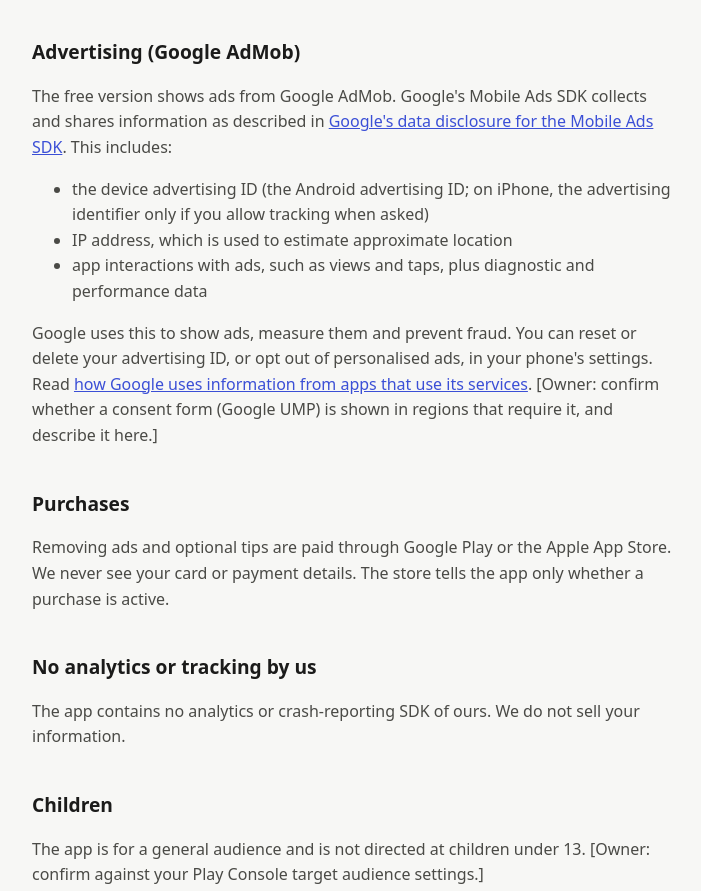
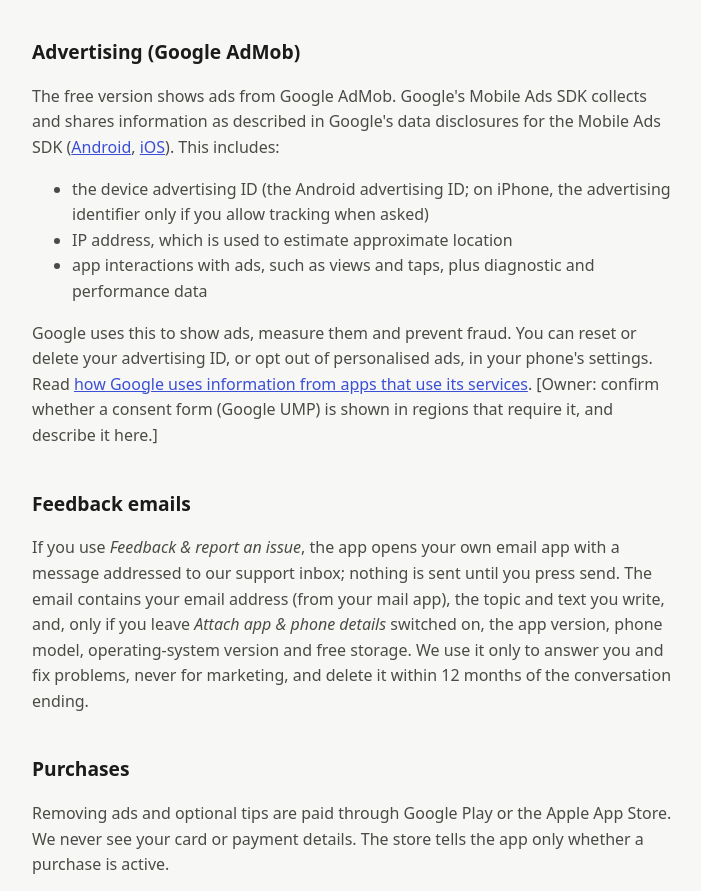
Before and after one commit to radiusbot/wmt-data, a plain HTML site: page site/privacy.html in a window 1280 px wide. Shown: the part 1113-2004 px from the top of the page, without its empty margins (288-989 px from the left). Drawn offline with Linux system fonts and the light colour scheme.

Commit message:
Privacy draft: disclose Feedback emails, link iOS AdMob disclosure
Co-Authored-By: Claude Opus 5.5 <noreply@anthropic.com>

```diff
--- a/site/privacy.html
+++ b/site/privacy.html
@@ -18,7 +18,7 @@
   <p>This policy explains what the Where is My Train app ("the app") does with information. The app is published by [publisher name] ("we").</p>
 
   <h2>No accounts</h2>
-  <p>The app has no sign-up, login or user account. We do not ask for your name, email address or phone number, and we run no server that receives your searches.</p>
+  <p>The app has no sign-up, login or user account. The app never asks for your name, email address or phone number, and we run no server that receives your searches.</p>
 
   <h2>Data stays on your phone</h2>
   <p>Your saved trains, recent searches, PNR numbers you enter, settings, and cached train and station lists are stored only on your device. We cannot see them. Uninstalling the app or clearing its storage deletes them.</p>
@@ -30,13 +30,16 @@
   <p>The app downloads small settings files (for example, which features are switched on) from <code>radiusbot.com</code>, hosted on GitHub Pages. These downloads contain no information about you, but GitHub, as the host, may log your IP address. See <a href="https://docs.github.com/en/site-policy/privacy-policies/github-general-privacy-statement">GitHub's privacy statement</a>.</p>
 
   <h2>Advertising (Google AdMob)</h2>
-  <p>The free version shows ads from Google AdMob. Google's Mobile Ads SDK collects and shares information as described in <a href="https://developers.google.com/admob/android/privacy/play-data-disclosure">Google's data disclosure for the Mobile Ads SDK</a>. This includes:</p>
+  <p>The free version shows ads from Google AdMob. Google's Mobile Ads SDK collects and shares information as described in Google's data disclosures for the Mobile Ads SDK (<a href="https://developers.google.com/admob/android/privacy/play-data-disclosure">Android</a>, <a href="https://developers.google.com/admob/ios/privacy/data-disclosure">iOS</a>). This includes:</p>
   <ul>
     <li>the device advertising ID (the Android advertising ID; on iPhone, the advertising identifier only if you allow tracking when asked)</li>
     <li>IP address, which is used to estimate approximate location</li>
     <li>app interactions with ads, such as views and taps, plus diagnostic and performance data</li>
   </ul>
   <p>Google uses this to show ads, measure them and prevent fraud. You can reset or delete your advertising ID, or opt out of personalised ads, in your phone's settings. Read <a href="https://policies.google.com/technologies/partner-sites">how Google uses information from apps that use its services</a>. [Owner: confirm whether a consent form (Google UMP) is shown in regions that require it, and describe it here.]</p>
+
+  <h2>Feedback emails</h2>
+  <p>If you use <em>Feedback &amp; report an issue</em>, the app opens your own email app with a message addressed to our support inbox; nothing is sent until you press send. The email contains your email address (from your mail app), the topic and text you write, and, only if you leave <em>Attach app &amp; phone details</em> switched on, the app version, phone model, operating-system version and free storage. We use it only to answer you and fix problems, never for marketing, and delete it within 12 months of the conversation ending.</p>
 
   <h2>Purchases</h2>
   <p>Removing ads and optional tips are paid through Google Play or the Apple App Store. We never see your card or payment details. The store tells the app only whether a purchase is active.</p>
```
